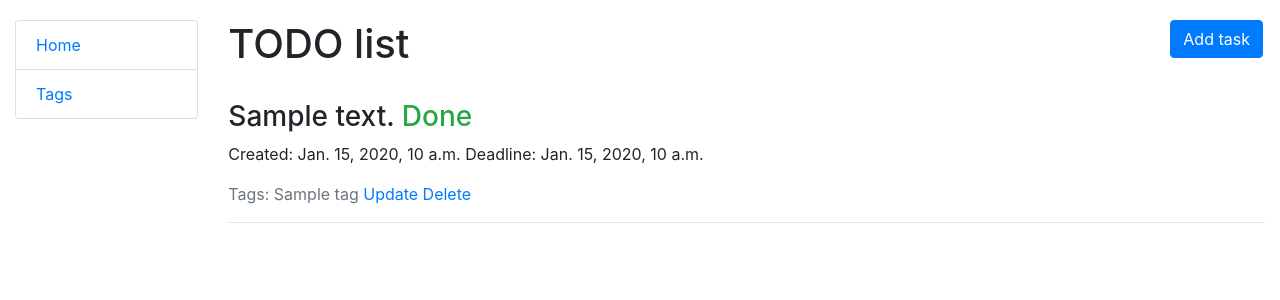
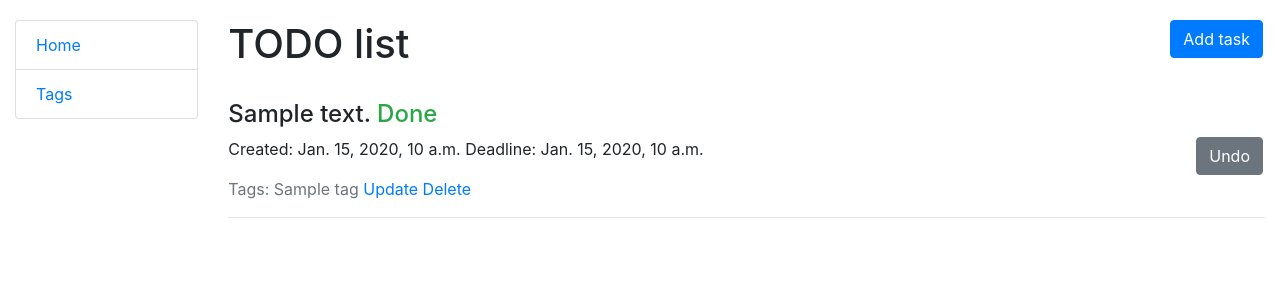
Before and after one commit to m1b0mb0/todo-list, a Django app: page /tasks/ in a window 1280 px wide. Shown: the top 300 px of the page. Run offline with Django 5.2, Linux system fonts and the light colour scheme; tables that the repository leaves empty hold one stand-in row (values such as "Sample post").

Commit message:
Add complete and undo buttons to task_list view

```diff
--- a/templates/tasks/task_list.html
+++ b/templates/tasks/task_list.html
@@ -13,7 +13,7 @@
     <ul class="list-unstyled">
       {% for task in task_list %}
         <li>
-          <h3>
+          <h4>
             {{ task.content }}
 
             {% if task.is_completed %}
@@ -21,7 +21,21 @@
             {% else %}
               <span class="text-danger">Not done</span>
             {% endif %}
-          </h3>
+          </h4>
+
+          <form
+            action="{% url 'tasks:task-toggle-status' pk=task.id %}"
+            method="post"
+            style="display: inline;"
+          >
+            {% csrf_token %}
+
+            {% if task.is_completed %}
+              <button type="submit" class="btn btn-secondary link-to-page">Undo</button>
+            {% else %}
+              <button type="submit" class="btn btn-success link-to-page">Complete</button>
+            {% endif %}
+          </form>
 
           <p>
             Created: {{ task.created_at }}
```
